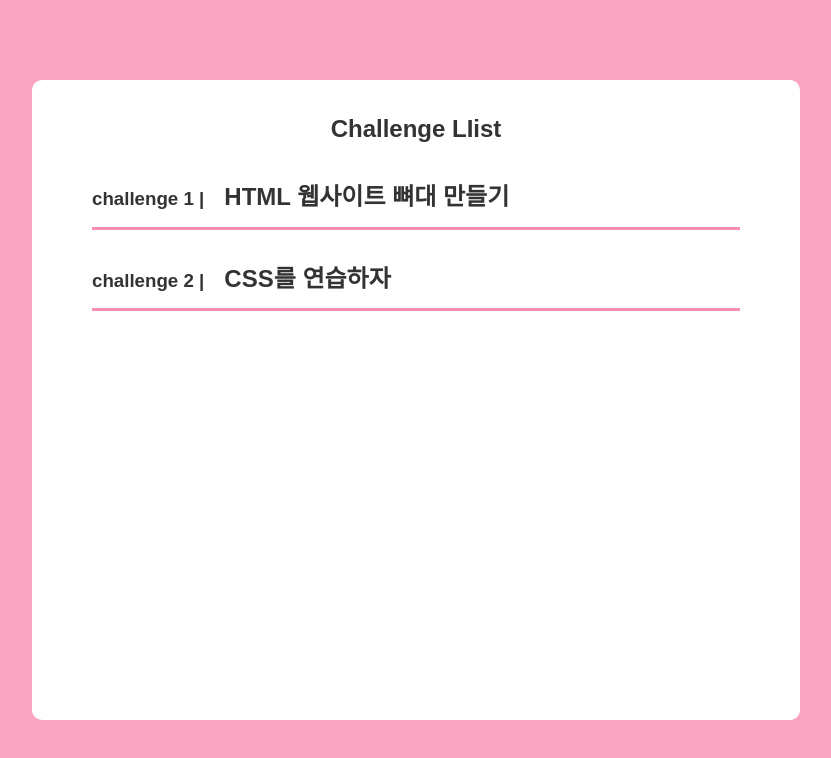
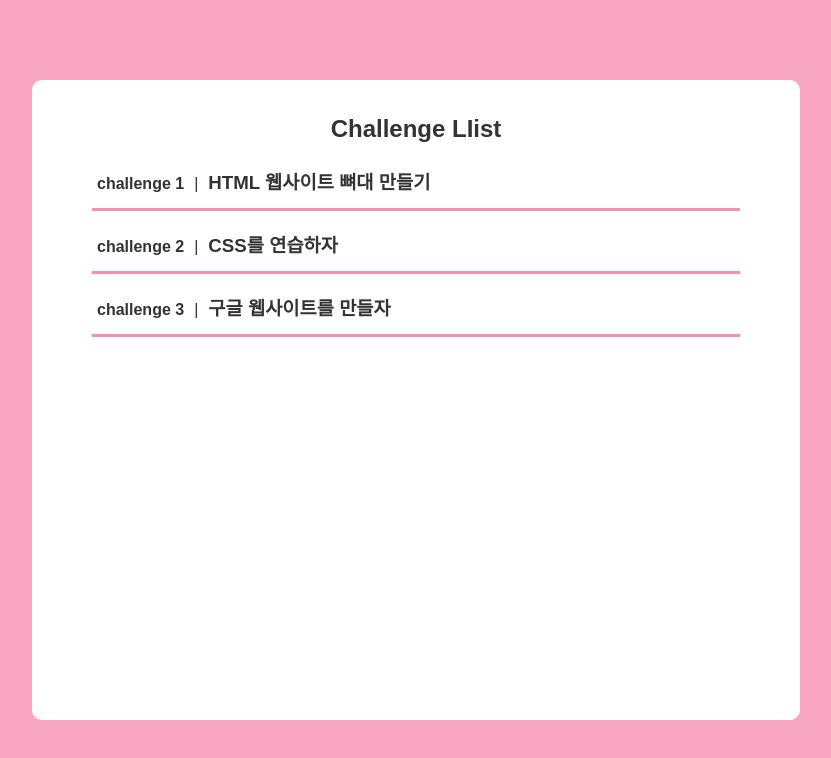
Before and after one commit to youngseoJi/html-css-study, a plain HTML site: page public/index.html in a window 1280 px wide. Shown: the whole page, without its empty margins (224-1055 px from the left). Drawn offline with Linux system fonts and the light colour scheme.

Commit message:
오류정리

```diff
--- a/public/css/index.css
+++ b/public/css/index.css
@@ -22,7 +22,7 @@ html, body {
   }
   body{
   display: flex;
-  justify-content: center;
+  /* justify-content: center; */
   align-items: center;
 
   }
--- a/public/css/listStyle.css
+++ b/public/css/listStyle.css
@@ -13,27 +13,31 @@
   width: 60%;
   height: 80%;
   padding: 30px 60px;
-  gap: 30px;
+  gap: 10px;
   background-color: white;
   border-radius: 10px;
 }
 
 .chapter-title-container{
   display: flex;
-  gap: 20px;
+  width: 100%;
+  gap: 10px;
   align-items: baseline;
-
+  padding: 10px 5px;
+  cursor: pointer;
+  border-radius: 5px 5px 0px 0px;
 }
 
-.chapter-title-container :hover{
+.chapter-title-container:hover{
   background-color: whitesmoke;
+  transition: 0.1s;
+  color: black;
 }
 
 .divider-line {
   height: 3px;
   width: 100%;
   background-color: rgba(247, 143, 179,1.0);
-  margin-top: 10px;
 }
 
 .main-list-container a {
--- a/public/index.html
+++ b/public/index.html
@@ -15,8 +15,8 @@
 
     <a href="./study1.html" class="chapter-container">
   <div class="chapter-title-container">
- <h3> challenge 1 <span> |</span></h1>
-  <h2>HTML 웹사이트 뼈대 만들기</h2>
+ <h4> challenge 1 </h4>
+ <span>|</span><h3> HTML 웹사이트 뼈대 만들기</h3>
 </div>
   <div class="divider-line"></div>
 </a>
@@ -24,8 +24,15 @@
 
 <a href="./study2.html" class="chapter-container">
   <div class="chapter-title-container">
- <h3 class="chapter-title"> challenge 2 <span> |</span></h1>
-  <h2>CSS를 연습하자</h2>
+ <h4 class="chapter-title"> challenge 2 </h4>
+ <span>|</span> <h3>CSS를 연습하자</h3>
+</div>
+  <div class="divider-line"></div>
+</a>
+<a href="./study3.html" class="chapter-container">
+  <div class="chapter-title-container">
+ <h4 class="chapter-title"> challenge 3 </h4>
+ <span>|</span> <h3>구글 웹사이트를 만들자</h3>
 </div>
   <div class="divider-line"></div>
 </a>
```
Also changed, not shown: public/css/style2.css (+11 -2 lines), public/study2.html (+1 -3 lines).
